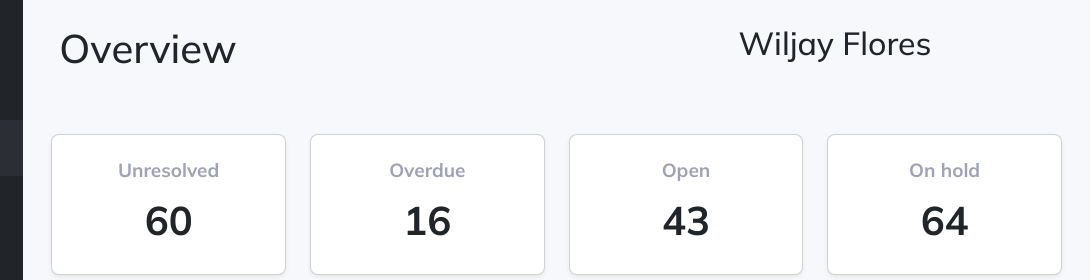
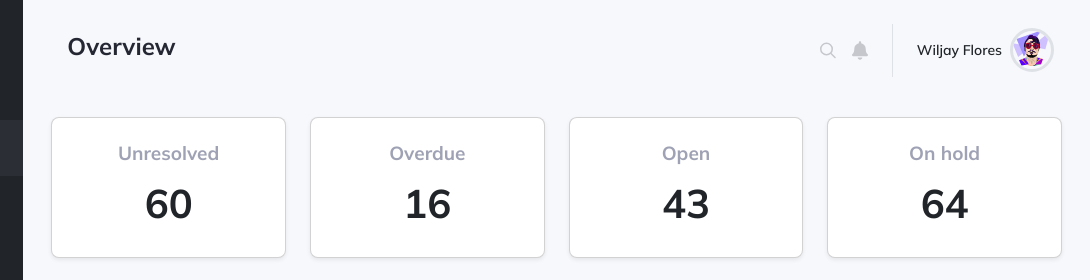
Before and after one commit to WF-Home/INM320SBB-Bootstrap-Assignment, a website: page public/index.html in a window 1280 px wide. Shown: the top 280 px of the page, 190-1280 px from the left. Drawn offline with nearby package versions, Linux system fonts and the light colour scheme.

Commit message:
fixed header to max style

```diff
--- a/public/index.html
+++ b/public/index.html
@@ -18,14 +18,18 @@
                 <nav id="sidenav" class="offcanvas-body d-md-flex flex-column p-0 mt-4 pt-lg-3 overflow-y-auto"></nav>
             </aside>
             <main class="col">
-                <section id="top-nav" class="row p-4">
-                    <h1 class="col">Overview</h1>
-                    <section id="icons" class="col">
-                    </section>
-                    <section id="profile" class="col">
-                        <h2 id="name">Wiljay Flores</h2>
-                        <img src="" id="profile-photo">
-                    </section>
+                <section id="top-nav" class="d-flex justify-content-between p-4">
+                    <h1 class="col large-text bold primary-text p-2">Overview</h1>
+                    <div class="d-flex">
+                        <section id="icons" class="d-none d-md-flex gap-3 pe-4">
+                            <img src="/assets/images/header/icon/search.svg">
+                            <img src="/assets/images/header/icon/alert.svg">
+                        </section>
+                        <section id="profile" class="d-flex justify-content-center align-items-center gap-2 border-start ps-4">
+                            <h2 class="xs-text semi-bold m-0">Wiljay Flores</h2>
+                            <img src="/assets/images/wf.svg" class="rounded-circle border border-grey border-3">
+                        </section>
+                    </div>
                 </section>
 
                 <!-- Contents are generated on summaryCards.js -->
--- a/src/scss/style.scss
+++ b/src/scss/style.scss
@@ -12,6 +12,18 @@
 
 main {
     background-color: #F7F8FC;
+}
+
+#icons {
+    img {
+        width: 16px
+    }
+}
+
+#profile {
+    > img {
+        width: 44px;
+    }
 }
 
 #sidenavHeader {
```
Also changed, not shown: public/assets/css/style.css, public/assets/images/header/icon/alert.svg (added), public/assets/images/header/icon/search.svg (added), public/assets/images/wf.svg (added), 1 other file.
